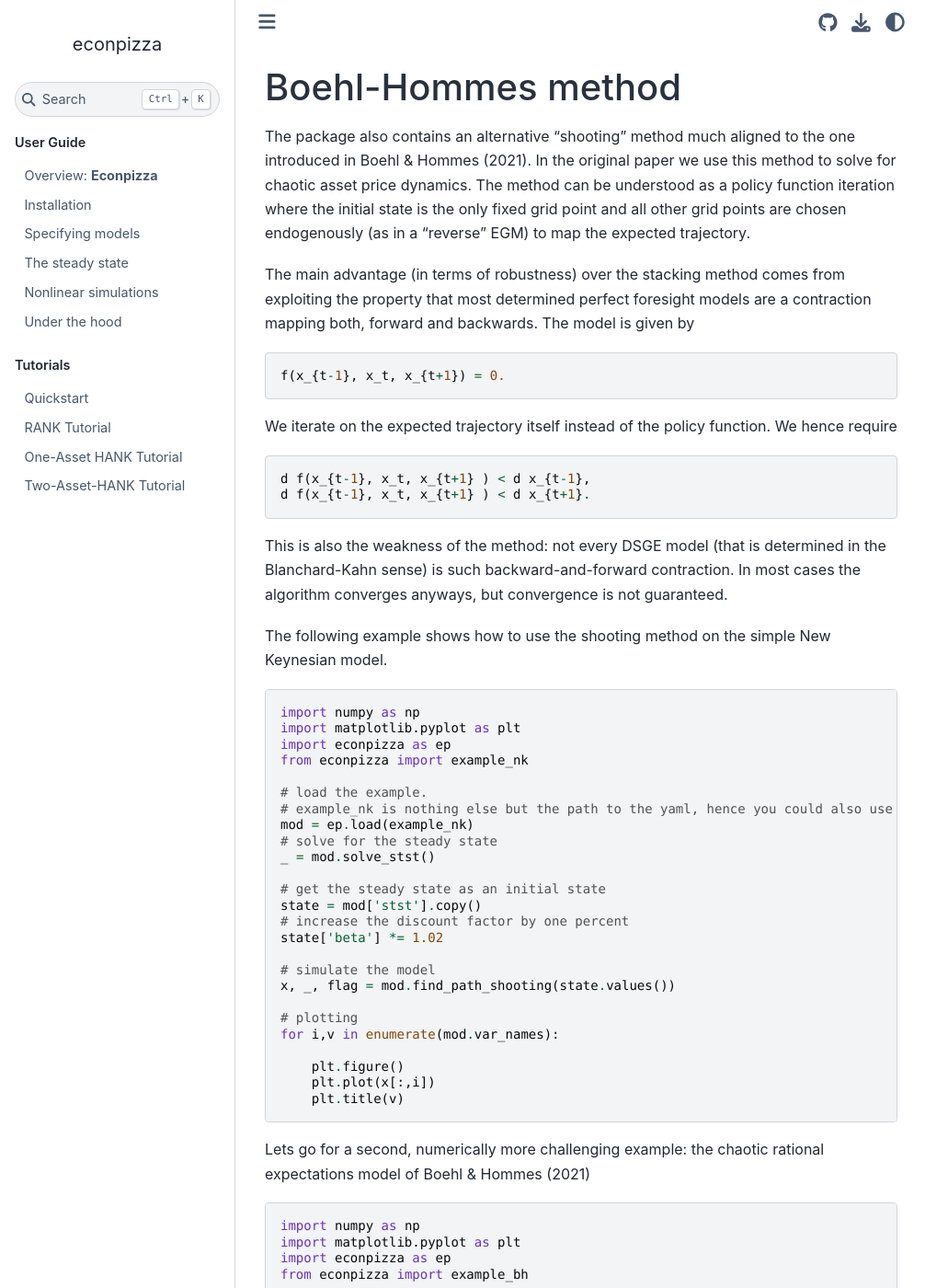
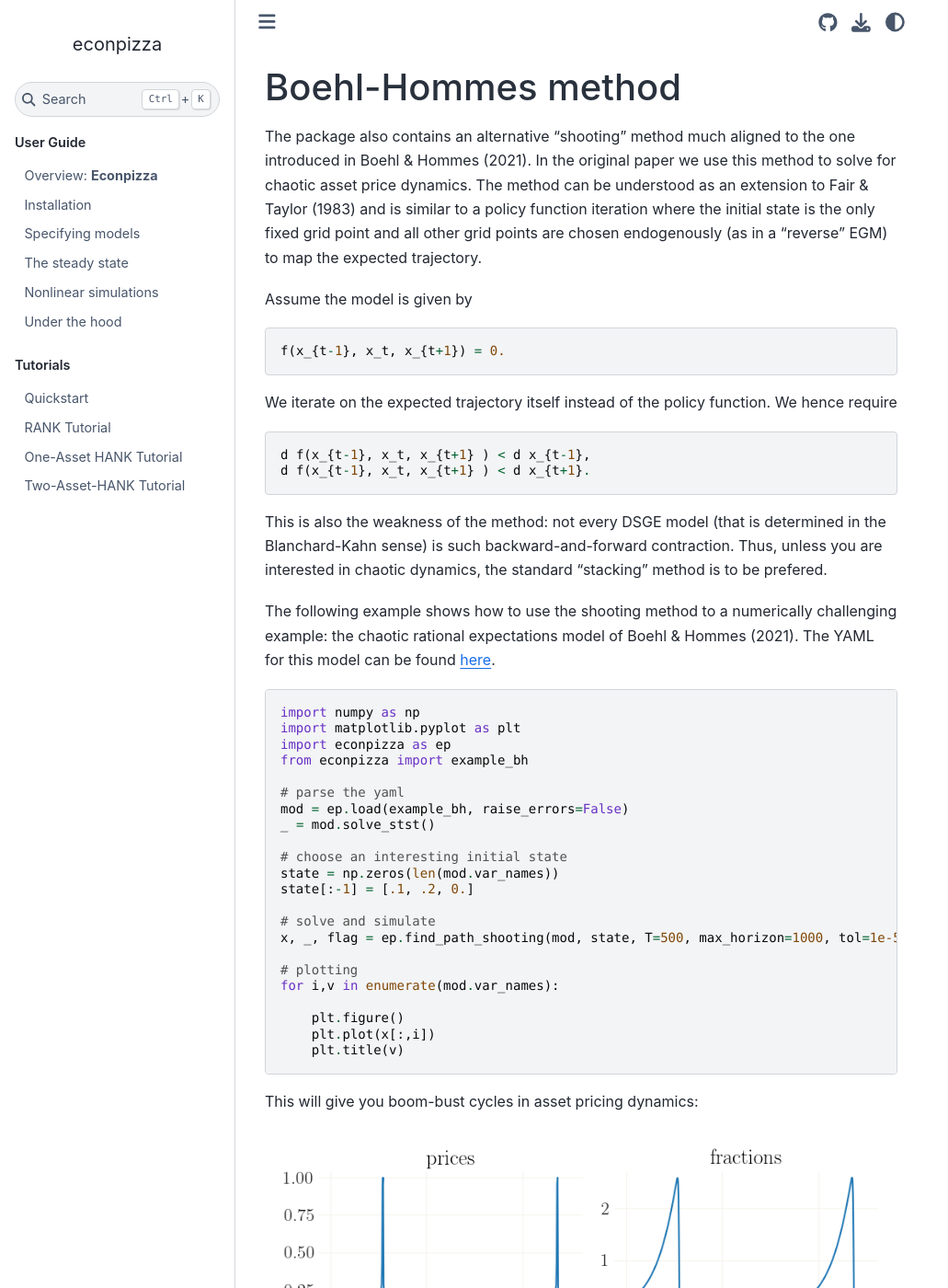
Before and after one commit to gboehl/econpizza, a Sphinx documentation site: the page built from docs/tutorial/boehl_hommes.rst, in a window 1280 px wide and 1400 px high. Shown: the whole window at 92% size, without its empty margins (0-1031 px from the left). Built offline with Sphinx 7.4.7 and the Sphinx Book theme 1.1.4, drawn with Linux system fonts in a browser that asks for light colours; the version number could not be read and is left out; some of the changed text lies outside the part shown.

Commit message:
add BH to docs

```diff
--- a/docs/tutorial/boehl_hommes.rst
+++ b/docs/tutorial/boehl_hommes.rst
@@ -2,9 +2,9 @@
 Boehl-Hommes method
 -------------------
 
-The package also contains an alternative "shooting" method much aligned to the one introduced in Boehl & Hommes (2021). In the original paper we use this method to solve for chaotic asset price dynamics. The method can be understood as a policy function iteration where the initial state is the only fixed grid point and all other grid points are chosen endogenously (as in a "reverse" EGM) to map the expected trajectory.
+The package also contains an alternative "shooting" method much aligned to the one introduced in Boehl & Hommes (2021). In the original paper we use this method to solve for chaotic asset price dynamics. The method can be understood as an extension to Fair & Taylor (1983) and is similar to a  policy function iteration where the initial state is the only fixed grid point and all other grid points are chosen endogenously (as in a "reverse" EGM) to map the expected trajectory.
 
-The main advantage (in terms of robustness) over the stacking method comes from exploiting the property that most determined perfect foresight models are a contraction mapping both, forward and backwards. The model is given by
+Assume the model is given by
 
 .. code-block::
 
@@ -17,39 +17,9 @@
    d f(x_{t-1}, x_t, x_{t+1} ) < d x_{t-1},
    d f(x_{t-1}, x_t, x_{t+1} ) < d x_{t+1}.
 
-This is also the weakness of the method: not every DSGE model (that is determined in the Blanchard-Kahn sense) is such backward-and-forward contraction. In most cases the algorithm converges anyways, but convergence is not guaranteed.
+This is also the weakness of the method: not every DSGE model (that is determined in the Blanchard-Kahn sense) is such backward-and-forward contraction. Thus, unless you are interested in chaotic dynamics, the standard "stacking" method is to be prefered.
 
-The following example shows how to use the shooting method on the simple New Keynesian model.
-
-.. code-block:: python
-
-    import numpy as np
-    import matplotlib.pyplot as plt
-    import econpizza as ep
-    from econpizza import example_nk
-
-    # load the example.
-    # example_nk is nothing else but the path to the yaml, hence you could also use `filename = 'path_to/model.yaml'`
-    mod = ep.load(example_nk)
-    # solve for the steady state
-    _ = mod.solve_stst()
-
-    # get the steady state as an initial state
-    state = mod['stst'].copy()
-    # increase the discount factor by one percent
-    state['beta'] *= 1.02
-
-    # simulate the model
-    x, _, flag = mod.find_path_shooting(state.values())
-
-    # plotting
-    for i,v in enumerate(mod.var_names):
-
-        plt.figure()
-        plt.plot(x[:,i])
-        plt.title(v)
-
-Lets go for a second, numerically more challenging example: the chaotic rational expectations model of Boehl & Hommes (2021)
+The following example shows how to use the shooting method to a numerically challenging example: the chaotic rational expectations model of Boehl & Hommes (2021). The YAML for this model can be found `here <https://github.com/gboehl/econpizza/blob/master/econpizza/examples/bh.yml>`_.
 
 .. code-block:: python
 
```
Also changed, not shown: other parts of docs/tutorial/boehl_hommes.rst (+4 -0 lines).
